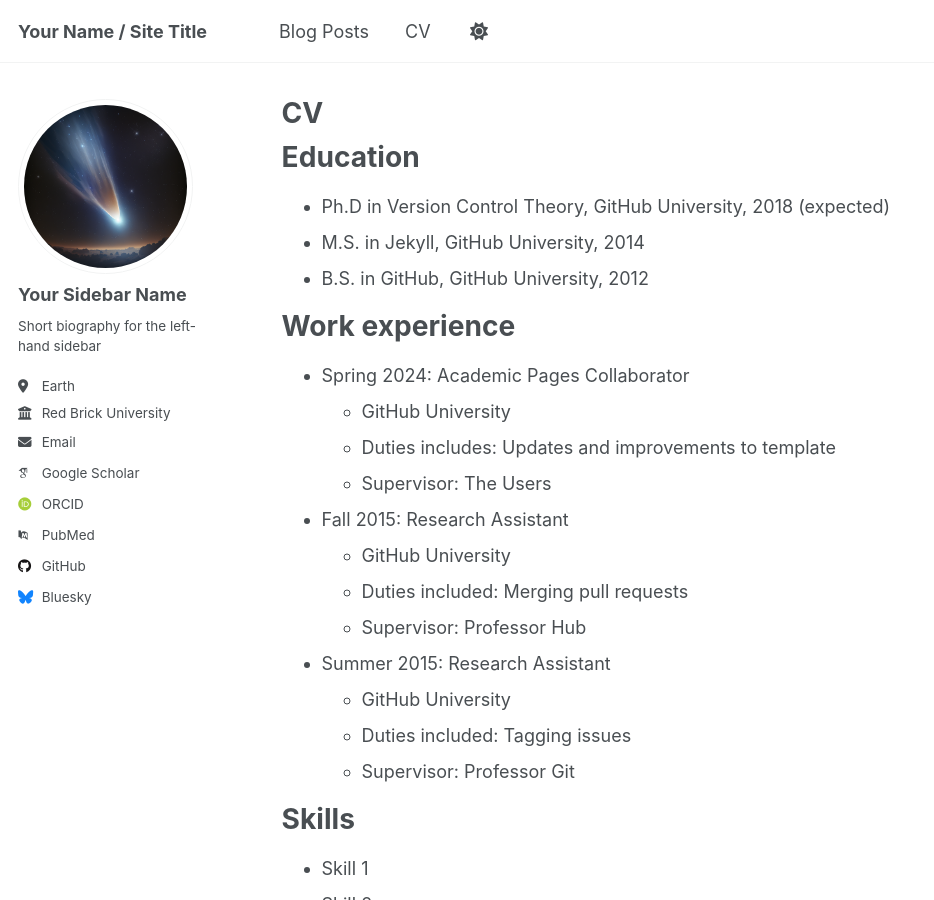
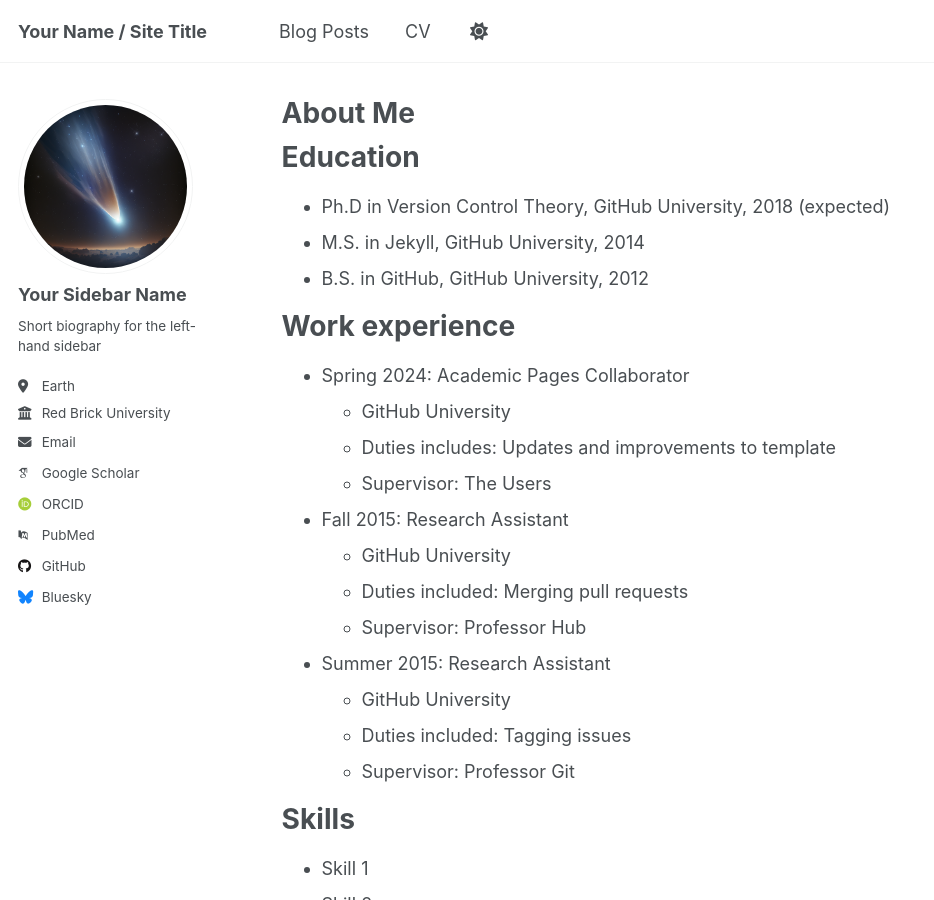
Before and after one commit to Comet0322/comet0322.github.io, a Jekyll site: the page built from _pages/about-me.md, in a window 1280 px wide and 900 px high. Shown: the whole window, without its empty margins (0-934 px from the left). Built offline with Jekyll 4.4.1, drawn with Linux system fonts in a browser that asks for light colours; some web fonts are replaced; a script that is not in the unit is left out.

Commit message:
Change CV to about-me

```diff
--- a/_pages/cv.md
+++ b/_pages/about-me.md
@@ -1,7 +1,7 @@
 ---
 layout: archive
-title: "CV"
-permalink: /cv/
+title: "About Me"
+permalink: /about-me/
 author_profile: true
 redirect_from:
   - /resume
--- a/_pages/year-archive.html
+++ b/_pages/year-archive.html
@@ -1,7 +1,7 @@
 ---
 layout: archive
 permalink: /
-title: "Blog posts"
+title: ""
 author_profile: true
 redirect_from:
   - /wordpress/blog-posts/
```
